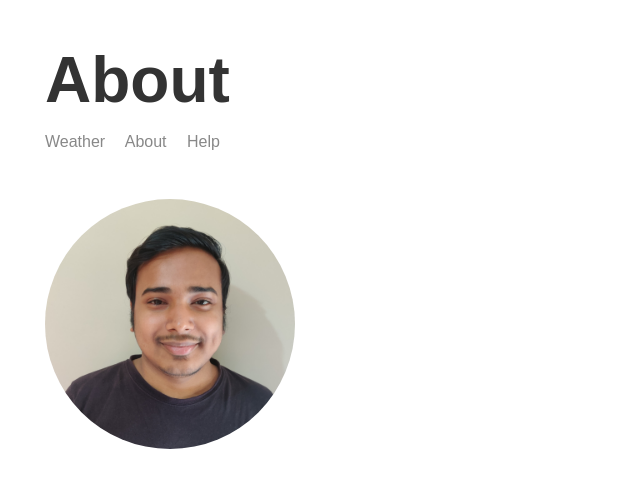
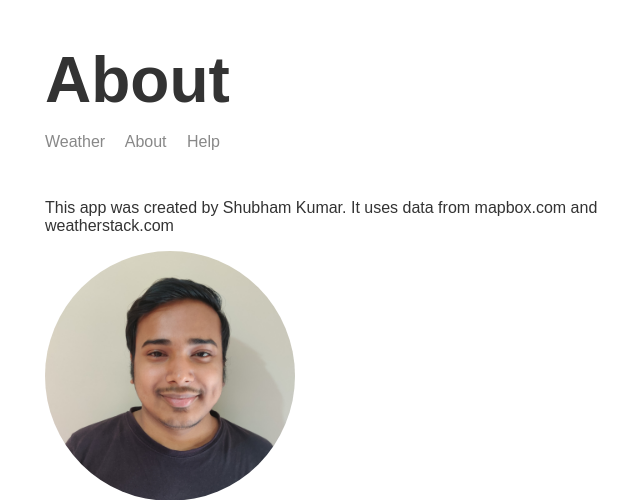
Before and after one commit to shubham-kumar50/weather-website, a Node server app: page /about in a window 1280 px wide. Shown: the top 500 px of the page, without its empty margins (270-910 px from the left). Run offline with Node 20, Linux system fonts and the light colour scheme; some libraries are stand-ins or nearby versions.

Commit message:
Added text to about page

```diff
--- a/templates/views/about.hbs
+++ b/templates/views/about.hbs
@@ -10,6 +10,7 @@
     <body>
         <div class="main-content">
             {{>header}}
+            <p>This app was created by Shubham Kumar. It uses data from mapbox.com and weatherstack.com</p>
             <img class="portrait" src='/img/Shubham.jpg' >
         </div>
 
```
